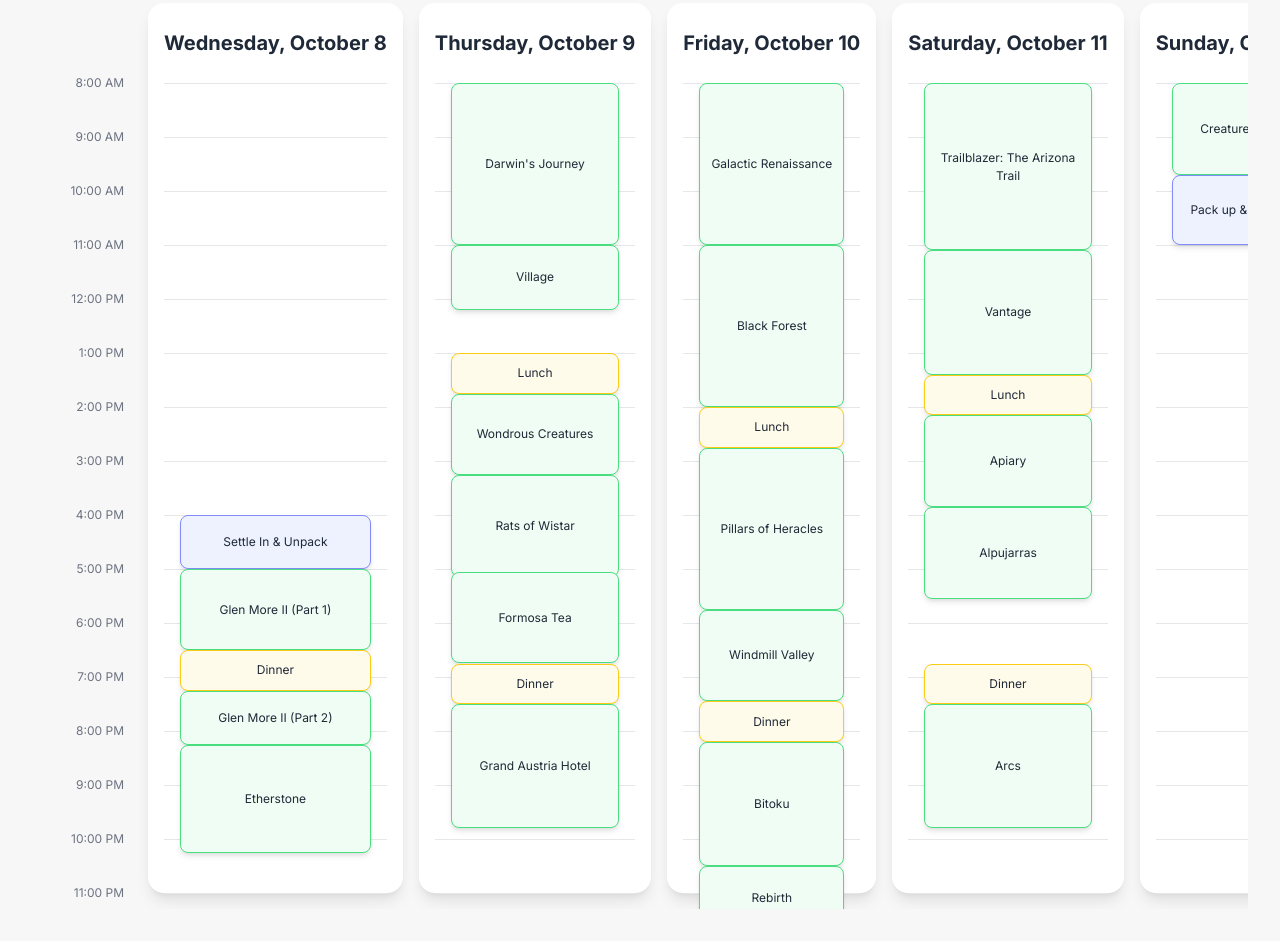
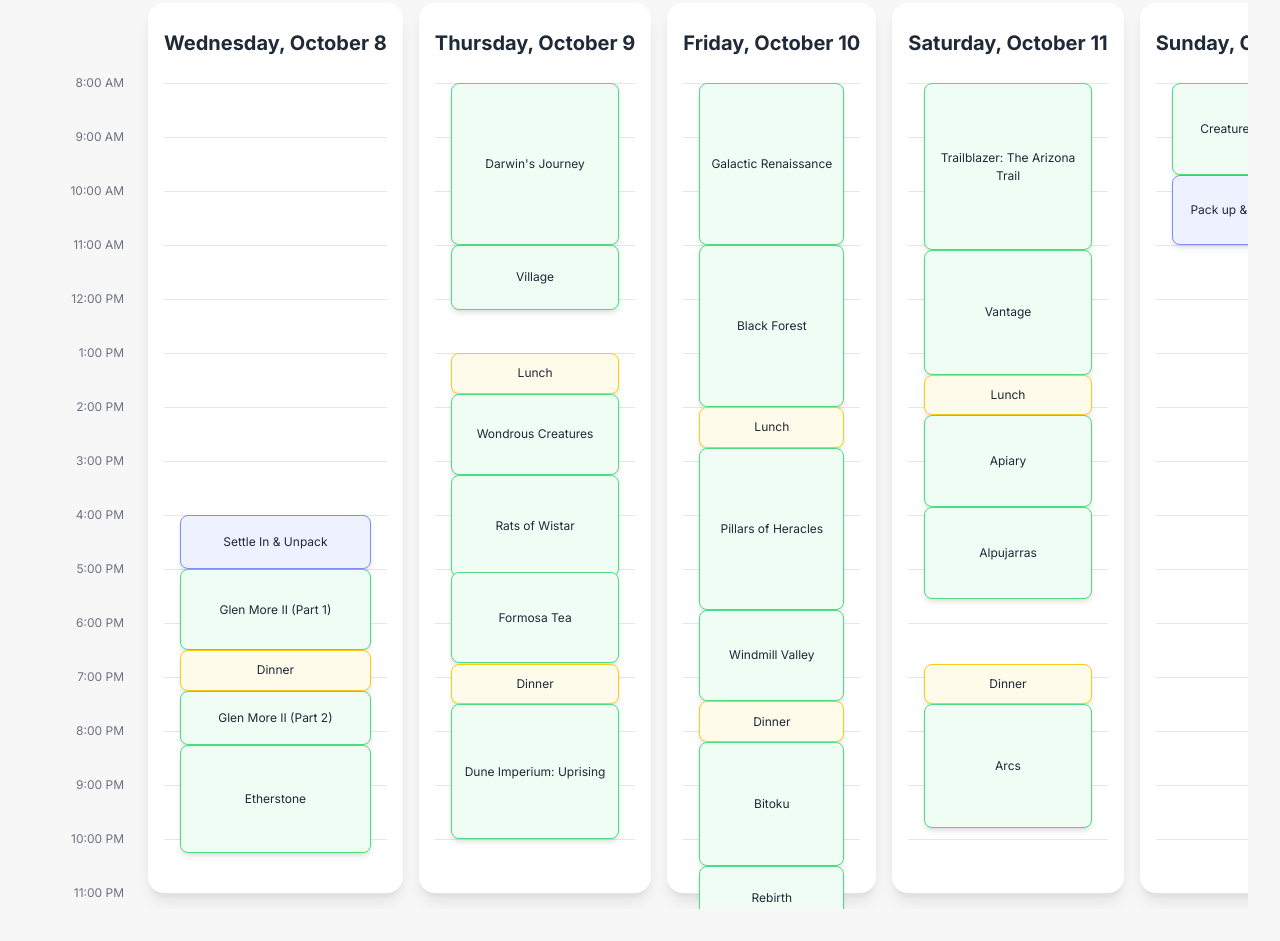
Before and after one commit to ProfessorZoltan/gaming_calendar, a plain HTML site: page index.html in a window 1280 px wide. Shown: the part 185-1126 px from the top of the page. Drawn offline with nearby package versions, Linux system fonts and the light colour scheme.

Commit message:
Update index.html

```diff
--- a/index.html
+++ b/index.html
@@ -175,7 +175,7 @@
                     { name: 'Rats of Wistar', start: '3:15 PM', duration: 114, type: 'game' },
                     { name: 'Formosa Tea', start: '5:03 PM', duration: 102, type: 'game' },
                     { name: 'Dinner', start: '6:45 PM', duration: 45, type: 'meal' },
-                    { name: 'Grand Austria Hotel', start: '7:30 PM', duration: 138, type: 'game' },
+                    { name: 'Dune Imperium: Uprising', start: '7:30 PM', duration: 150, type: 'game' },
                 ]
             },
             {
```
